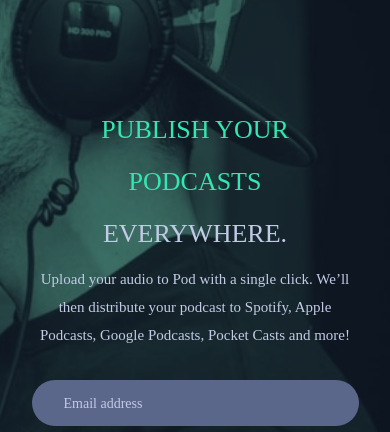
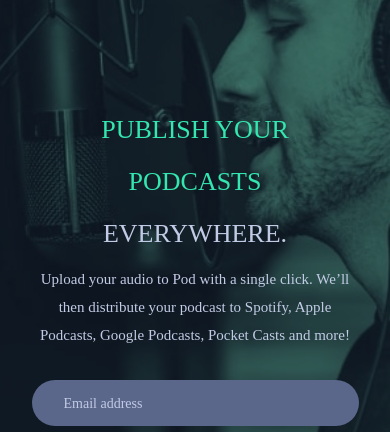
Before and after one commit to outerpreneur/Pod-request-landing-page, a plain HTML site: page index.html in a window 390 px wide. Shown: the part 109-541 px from the top of the page. Drawn offline with Linux system fonts and the light colour scheme; a web font is replaced by a local one.

Commit message:
background position

```diff
--- a/styles.scss
+++ b/styles.scss
@@ -267,7 +267,8 @@ form button:hover {
   .wrapper {
     padding: 0;
     background-size: cover;
-    object-fit: cover;
+    object-fit: fill;
+    background-position: -420px;
   }
   .inner-content {
     padding: 2em;
```
Also changed, not shown: styles.css.
